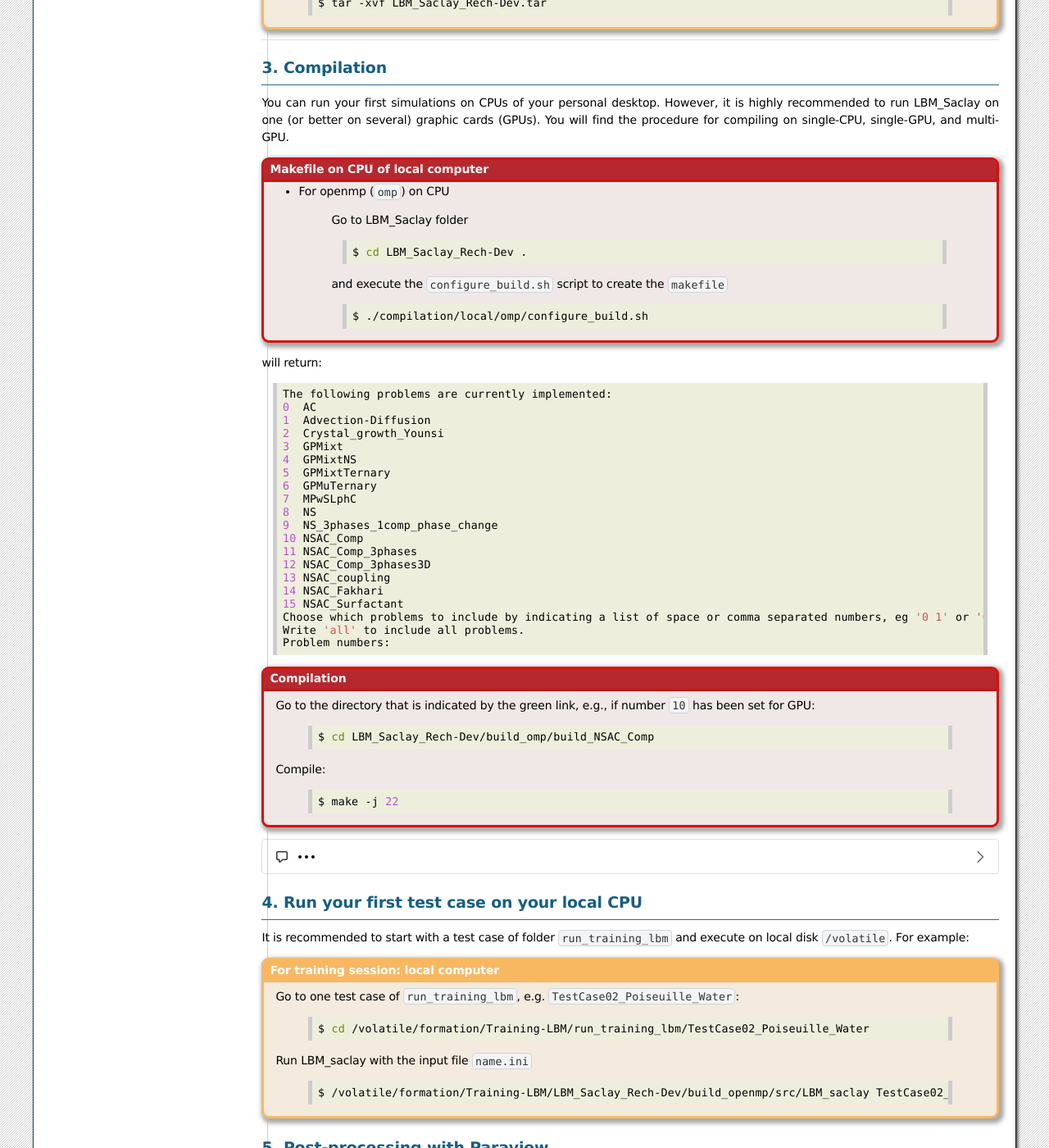
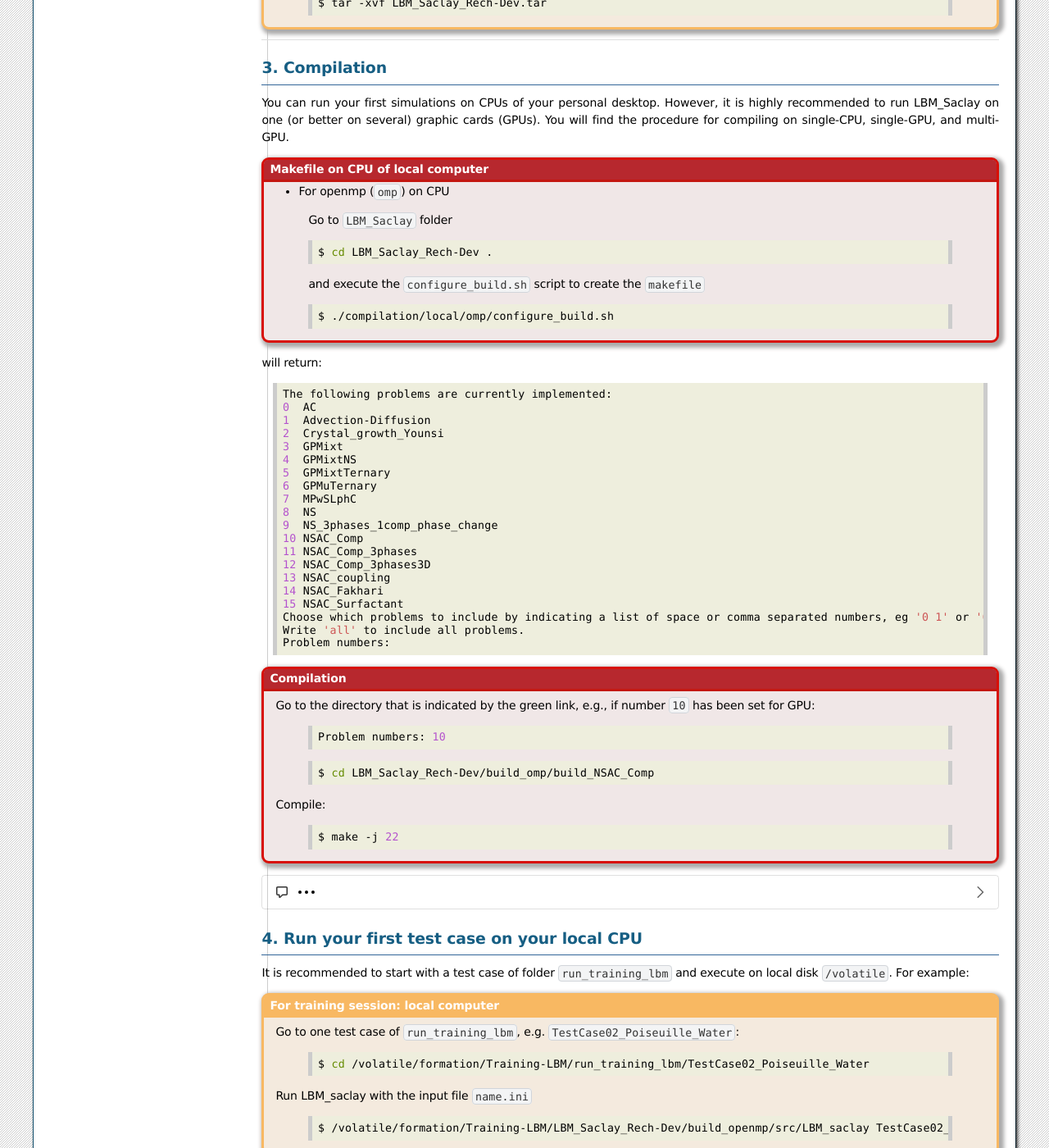
Before and after one commit to cea-lbm-saclay/LBM_Saclay_Documentation, a Sphinx documentation site: the page built from doc/src_doc/01_USER_GUIDE/QUICKSTART/quickstart.rst, in a window 1280 px wide and 1400 px high, scrolled down 853 px. Shown: the whole window at 82% size. Built offline with Sphinx 7.4.7, drawn with Linux system fonts in a browser that asks for light colours.

Commit message:
Update quickstart

```diff
--- a/doc/src_doc/01_USER_GUIDE/QUICKSTART/quickstart.rst
+++ b/doc/src_doc/01_USER_GUIDE/QUICKSTART/quickstart.rst
@@ -120,17 +120,17 @@ You can run your first simulations on CPUs of your personal desktop. However, it
 
    - For openmp  (``omp``) on CPU
 
-      Go to LBM_Saclay folder
+    Go to ``LBM_Saclay`` folder
 
-      .. code-block:: shell
+    .. code-block:: shell
 
-         $ cd LBM_Saclay_Rech-Dev .
+       $ cd LBM_Saclay_Rech-Dev .
 
-      and execute the ``configure_build.sh`` script to create the ``makefile``
+    and execute the ``configure_build.sh`` script to create the ``makefile``
 
-      .. code-block:: shell
+    .. code-block:: shell
 
-         $ ./compilation/local/omp/configure_build.sh
+       $ ./compilation/local/omp/configure_build.sh
 
 will return:
 
@@ -161,6 +161,10 @@ will return:
    :class: error
 
    Go to the directory that is indicated by the green link, e.g., if number ``10`` has been set for GPU:
+
+    .. code-block:: shell
+
+       Problem numbers: 10
 
     .. code-block:: shell
 
```
